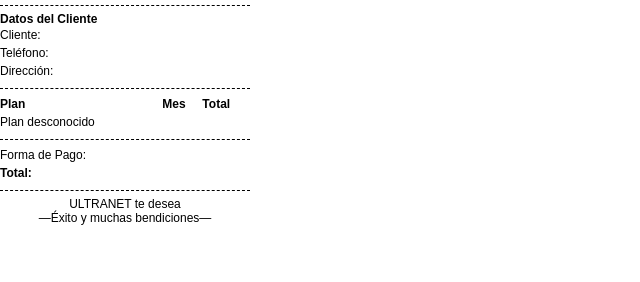
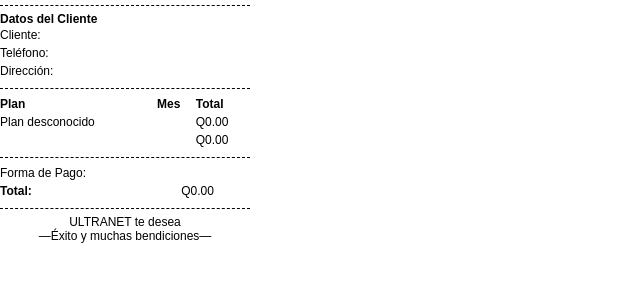
Before and after one commit to Jhonylux1999/ULtranetTicket.github.io, a plain HTML site: page Ticket.html in a window 1280 px wide. Shown: the part 114-396 px from the top of the page, without its empty margins (0-640 px from the left). Drawn offline with Linux system fonts and the light colour scheme.

Commit message:
Actualización del ticket con suma de streaming y plan

```diff
--- a/Ticket.html
+++ b/Ticket.html
@@ -91,6 +91,11 @@
           <td id="Mes"></td>
           <td id="Total"></td>
         </tr>
+         <tr>
+          <td id="cuenta"></td>
+          <td id="Messtreaming"></td>
+          <td id="Totalstreaming"></td>
+        </tr>
       </tbody>
     </table>
   </div>
@@ -124,7 +129,39 @@
   const MesPago = localStorage.getItem('MesPago');
   const Total = localStorage.getItem('Plan');
   const MetodoPago = localStorage.getItem('MetodoPago');
+  const streaming = localStorage.getItem('Streaming');
 
+  // Calcular costos
+  const costoStreaming = parseFloat(SStreaming(streaming));
+  const costoPlan = parseFloat(Total || 0);
+  const totalFinal = costoPlan + costoStreaming;
+
+  // Mostrar datos en el ticket
+  document.getElementById('NombreCliente').innerText = Nombre || '';
+  document.getElementById('Telefono').innerText = Telefono || '';
+  document.getElementById('Direccion').innerText = Direccion || '';
+  document.getElementById('Mes').innerText = MesPago || '';
+  document.getElementById('Total').innerText = `Q${costoPlan.toFixed(2)}`;
+  document.getElementById('FormadePago').innerText = MetodoPago || '';
+  document.getElementById('TotalFinal').innerText = `Q${totalFinal.toFixed(2)}`;
+  document.getElementById('Plan').innerText = tipoplan(Total);
+  document.getElementById('Fecha').innerText = new Date().toLocaleDateString();
+  document.getElementById('cuenta').innerText = streaming || '';
+  document.getElementById('Messtreaming').innerText = MesPago || '';
+  document.getElementById('Totalstreaming').innerText = `Q${costoStreaming.toFixed(2)}`;
+
+  // Función para obtener el costo del streaming
+  function SStreaming(valor){
+    switch(valor){
+      case "Disney+": return "25";
+      case "Prime Video": return "25";
+      case "Netflix": return "25";
+      case "HBO Max": return "25";
+      default: return "0";
+    }
+  }
+
+  // Función para mostrar el nombre del plan
   function tipoplan(valor) {
     switch(valor) {
       case "150": return "15 Megas";
@@ -133,17 +170,6 @@
       default: return "Plan desconocido";
     }
   }
-
-    document.getElementById('NombreCliente').innerText = Nombre || '';
-    document.getElementById('Telefono').innerText = Telefono || '';
-    document.getElementById('Direccion').innerText = Direccion || '';
-    document.getElementById('Mes').innerText = MesPago || '';
-    document.getElementById('Total').innerText = Total || '';
-    document.getElementById('FormadePago').innerText = MetodoPago || '';
-    document.getElementById('TotalFinal').innerText = Total || '';
-    document.getElementById('Plan').innerText = tipoplan(Total);
-    document.getElementById('Fecha').innerText = new Date().toLocaleDateString();
-
 </script>
 
 </body>
```
Also changed, not shown: Index.html (+15 -3 lines). Lines whose indentation alone changed are shown as unchanged.
